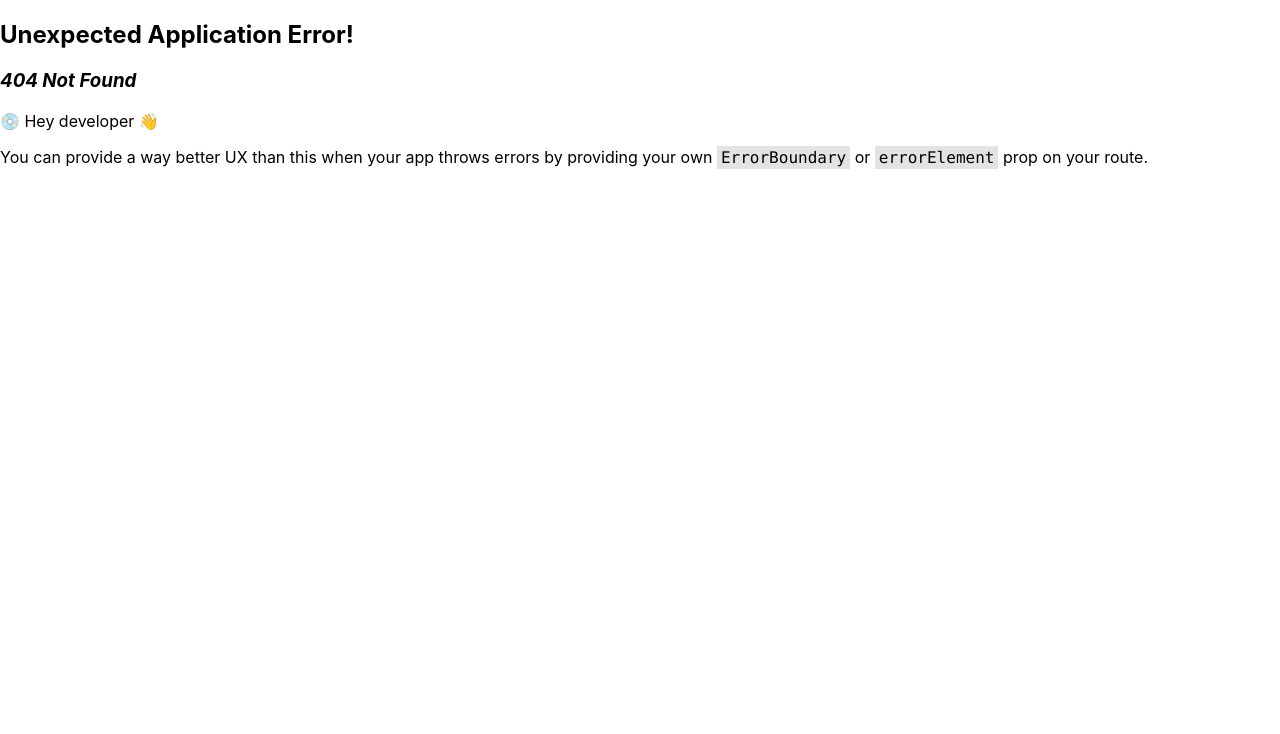
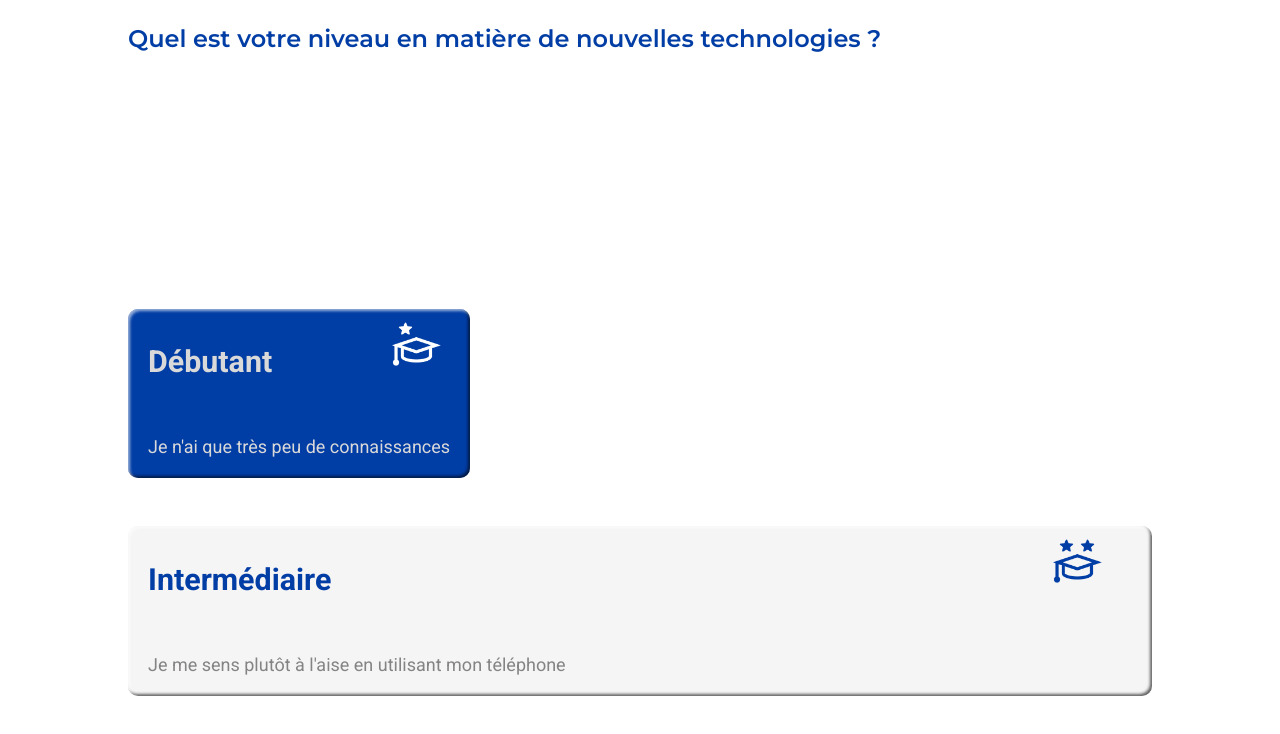
Before and after one commit to WildCodeSchool/2023-02-JS-Bordeaux-project-3-groupe1, a React (Vite) app in the folder frontend/: page /levelUser in a window 1280 px wide. Before the commit this address had no page. Shown: the top 734 px of the page. Built offline with nearby package versions, Linux system fonts and the light colour scheme.

Commit message:
create page levelUser

```diff
--- a/frontend/src/App.scss
+++ b/frontend/src/App.scss
@@ -5,12 +5,14 @@
 
 @import "../src/pages/formation/Formation.scss";
 @import "../src/pages/tutorialChoice/TutorialChoice.scss";
+@import "../src/pages/home/Home.scss";
+@import "../src/pages/levelUser/LevelUser.scss";
+
 
 /* -----------------------------import components -------------------------------- */
 
 @import "../src/components/moduleChooseFormation/ModuleChooseFormation.scss";
 @import "../src/components/moduleChooseTutorial/ModuleChooseTutorial.scss";
-
 
 body {
   margin: 0;
--- a/frontend/src/main.jsx
+++ b/frontend/src/main.jsx
@@ -8,6 +8,7 @@ import Home from "./pages/home/Home";
 import PlatformTutorial from "./pages/platformTutorial/PlatformTutorial";
 import TutorialChoice from "./pages/tutorialChoice/TutorialChoice";
 import { IsDesktopProvider } from "./contexts/IsDesktopContext";
+import LevelUser from "./pages/levelUser/LevelUser";
 
 const router = createBrowserRouter([
   {
@@ -30,6 +31,10 @@ const router = createBrowserRouter([
         path: "/platformTutorial",
         element: <PlatformTutorial />,
       },
+      {
+        path: "/levelUser",
+        element: <LevelUser />,
+      },
     ],
   },
 ]);
--- a/frontend/src/pages/home/Home.jsx
+++ b/frontend/src/pages/home/Home.jsx
@@ -1,4 +1,4 @@
-import "./Home.scss";
+import { Link } from "react-router-dom";
 import ImageAccueil from "../../assets/pictures/femmebureau.svg";
 import Support from "../../assets/pictures/Rectangle_welcome_120.svg";
 import Presenter from "../../assets/pictures/presentatrice 2.jpg";
@@ -25,9 +25,11 @@ function Home() {
         </h2>
       </div>
       <div className="button_debuter_formation">
-        <button className="button_Debuter_Formation" type="button">
-          Débuter ma formation
-        </button>
+        <Link to="/LevelUser">
+          <button className="button_Debuter_Formation" type="button">
+            Débuter ma formation
+          </button>
+        </Link>
       </div>
       <div className="presenter">
         <img className="presenter_img" src={Presenter} alt="présentatrice" />
--- a/frontend/src/pages/levelUser/LevelUser.jsx
+++ b/frontend/src/pages/levelUser/LevelUser.jsx
@@ -1,8 +1,7 @@
-import "./LevelUser.scss";
+import { Link } from "react-router-dom";
 import "../../assets/styles/variables.scss";
-import { Link } from "react-router-dom";
+import hat2 from "../../assets/pictures/hat2.png";
 import hat from "../../assets/pictures/chapeau.png";
-import hat2 from "../../assets/pictures/hat2.png";
 
 function LevelUser() {
   return (
--- a/frontend/src/pages/levelUser/LevelUser.scss
+++ b/frontend/src/pages/levelUser/LevelUser.scss
@@ -1,6 +1,3 @@
-@import "../../assets/styles/variables.scss";
-@import "../../assets/mixins/mixins.scss";
-
 .containerLevelUser {
   margin: 0 10%;
   height: 100vh;
```
